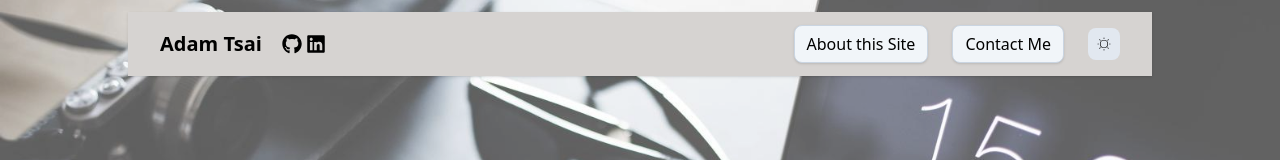
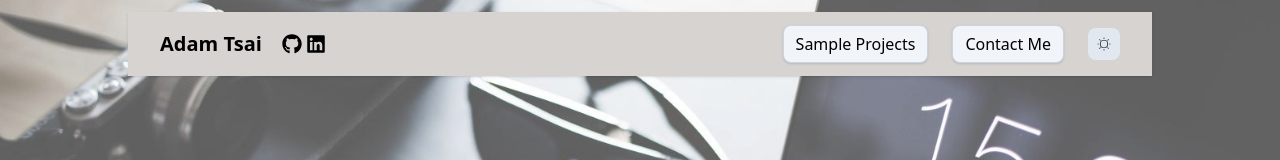
Before and after one commit to adam780930/react-practice, a React (Vite) app: page / in a window 1280 px wide. Shown: the top 160 px of the page. Built offline with nearby package versions, Linux system fonts and the light colour scheme.

Commit message:
updated button to sample projects from about this site

```diff
--- a/src/components/Navigation.jsx
+++ b/src/components/Navigation.jsx
@@ -4,7 +4,7 @@ import ThemeToggle from "./Themetoggle.jsx";
 
 function Navigation() {
   const pages = [
-    { link: "/#markdown", linkText: "About this Site" },
+    { link: "/#markdown", linkText: "Sample Projects" },
     { link: "/#contact", linkText: "Contact Me" },
   ];
 
```
